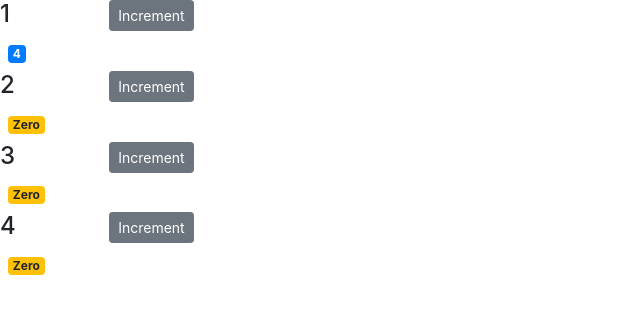
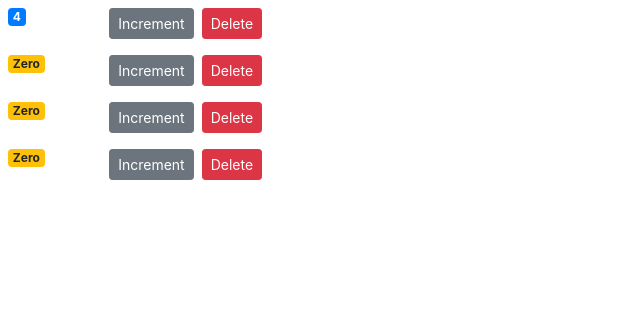
Before and after one commit to azizakbarov/React-Counter-App, a React (Create React App) app: page / in a window 1280 px wide. Shown: the top 314 px of the page, without its empty margins (0-640 px from the left). Built offline with nearby package versions, Linux system fonts and the light colour scheme.

Commit message:
Updating the State

```diff
--- a/src/components/counter.jsx
+++ b/src/components/counter.jsx
@@ -2,7 +2,7 @@
 
 class Counter extends Component {
   state = {
-    value: this.props.value,
+    value: this.props.counter.value,
     // tags: ["tag1", "tag2", "tag3"],
   };
   // constructor() {
@@ -29,7 +29,6 @@
     return (
       <div className="row">
         <div className="col-1">
-          <h4>{this.props.id}</h4>
           <span className={this.getBadgeClasses()}>{this.formatCount()}</span>
         </div>
         <div className="col">
@@ -39,6 +38,7 @@
           >
             Increment
           </button>
+          <button onClick={() => this.props.onDelete(this.props.counter.id)} className="btn btn-danger btn-sm m-2">Delete</button>
           {/* {this.state.tags.length === 0 && "Please create a new tag"}
         {this.renderTags()} */}
         </div>
--- a/src/components/counters.jsx
+++ b/src/components/counters.jsx
@@ -10,11 +10,20 @@
     ],
   };
 
+  handleDelete = (counterId) => {
+    const counters = this.state.counters.filter((c) => c.id !== counterId);
+    this.setState({ counters });
+  };
+
   render() {
     return (
       <div>
         {this.state.counters.map((counter) => (
-          <Counter key={counter.id} value={counter.value} id={counter.id}/>
+          <Counter
+            key={counter.id}
+            onDelete={this.handleDelete}
+            counter={counter}
+          />
         ))}
       </div>
     );
```
